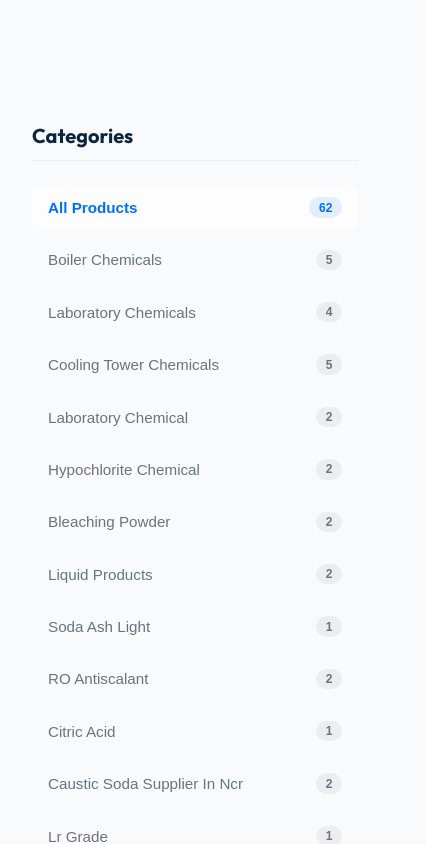
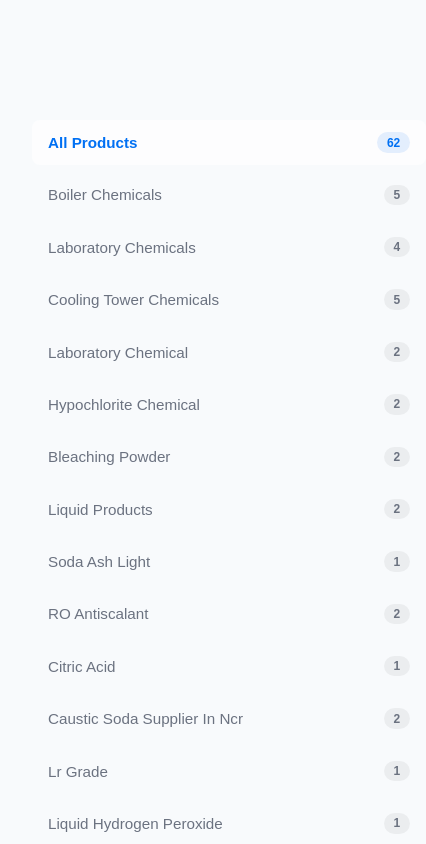
Before and after one commit to jayanthkonanki/ChemCareTechnologies, a React app in the folder frontend/: page / in a window 390 px wide. Shown: the part 4440-5284 px from the top of the page, 426 px wide, since content can reach past the window. Built offline with nearby package versions, Linux system fonts and the light colour scheme; the HTML template or start-up script is replaced by a standard one.

Commit message:
style: optimized products layout for mobile with horizontally scrollable category pills

```diff
--- a/frontend/src/index.css
+++ b/frontend/src/index.css
@@ -637,6 +637,34 @@ footer {
 @media (max-width: 900px) {
   .products-layout {
     grid-template-columns: 1fr;
+    gap: 1.5rem;
+  }
+  .sidebar-title {
+    display: none;
+  }
+  .sidebar-menu {
+    flex-direction: row;
+    overflow-x: auto;
+    scroll-snap-type: x mandatory;
+    padding-bottom: 0.5rem;
+    -webkit-overflow-scrolling: touch;
+    scrollbar-width: none;
+  }
+  .sidebar-menu::-webkit-scrollbar {
+    display: none;
+  }
+  .sidebar-link {
+    flex: 0 0 auto;
+    width: auto;
+    padding: 0.5rem 1.25rem;
+    border: 1px solid var(--border);
+    border-radius: 9999px;
+    white-space: nowrap;
+    scroll-snap-align: center;
+  }
+  .sidebar-link.active {
+    border-color: var(--secondary);
+    background: rgba(0,112,243,0.05);
   }
 }
 
```
